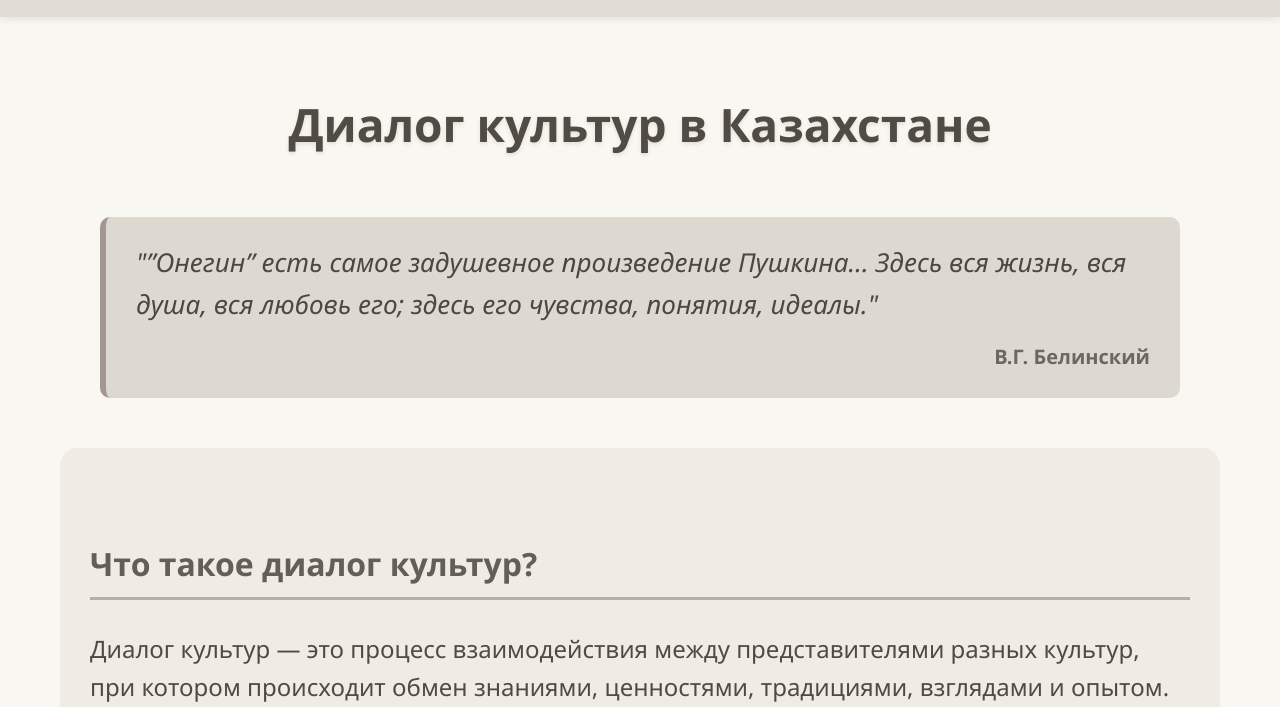
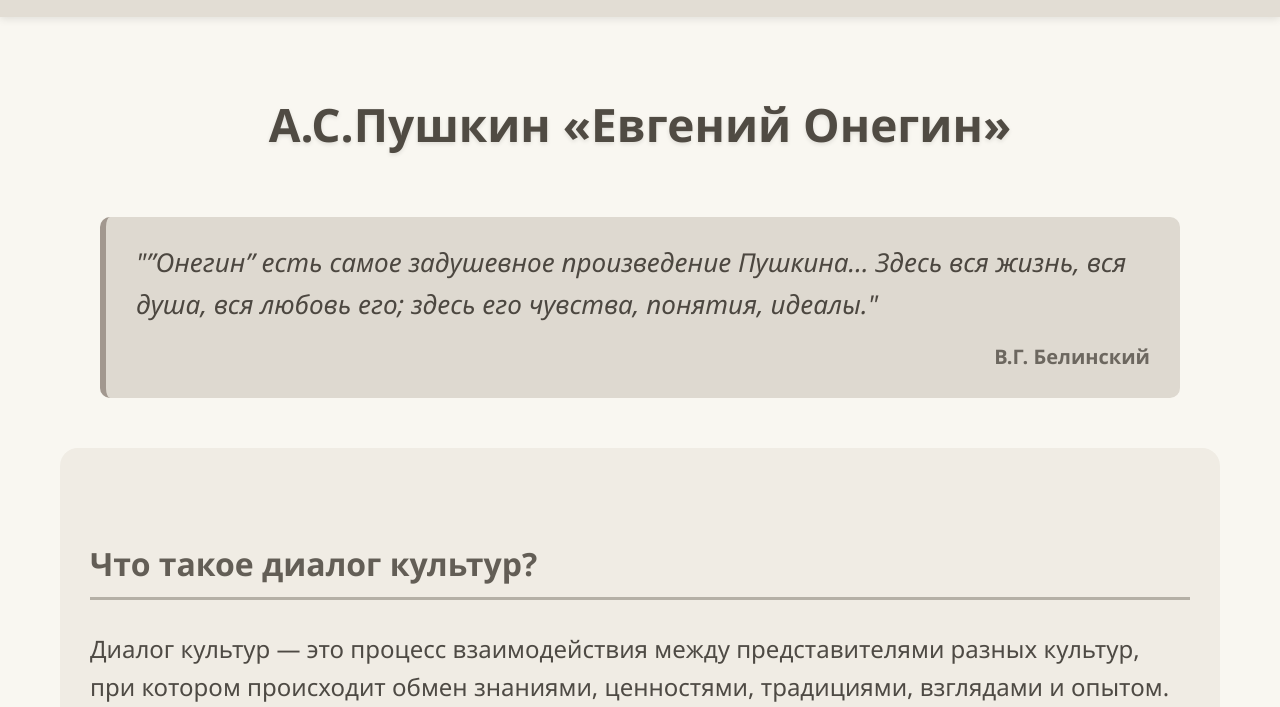
Before and after one commit to Sakusa14/RussianLiterature.io.github, a plain HTML site: page 1.1.1.html in a window 1280 px wide. Shown: the part 93-800 px from the top of the page. Drawn offline with Linux system fonts and the light colour scheme.

Commit message:
1.1.1 Изменние заголовка

```diff
--- a/1.1.1.html
+++ b/1.1.1.html
@@ -301,7 +301,7 @@
   <main>
 
 
-    <h1>Диалог культур в Казахстане</h1>
+    <h1>А.С.Пушкин «Евгений Онегин»</h1>
     <blockquote>
       "”Онегин” есть самое задушевное произведение Пушкина... Здесь вся жизнь, вся душа, вся любовь его; здесь его чувства, понятия, идеалы."
       <div>В.Г. Белинский</div>
```
